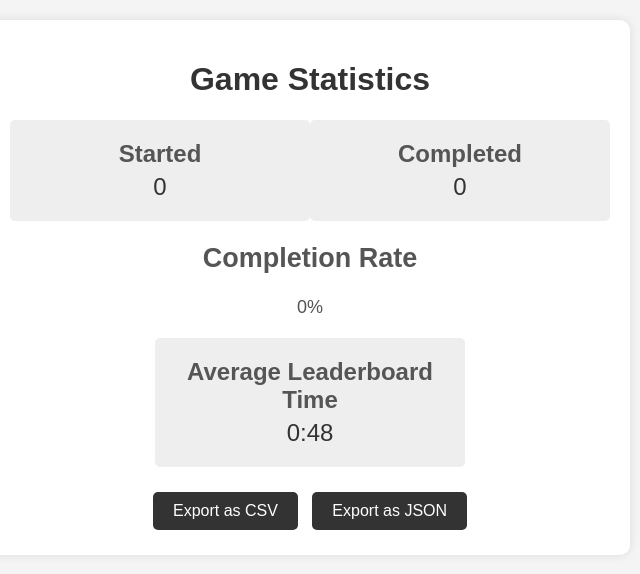
After one commit to JKTMN/Airshow-Quiz-Game, a Flask app: page /stats in a window 1280 px wide. The commit adds this page. Shown: the top 574 px of the page, without its empty margins (330-970 px from the left). Run offline with Flask 3, Linux system fonts and the light colour scheme.

Commit message:
Few small changes and stats page added
To access stats page visit /stats

```diff
--- /dev/null
+++ b/AirShowStats/airshow_game_stats.csv
@@ -0,0 +1,2 @@
+Started,Completed,Completion Rate,Average Leaderboard Time
+74,60,81.08%,0:48
--- /dev/null
+++ b/AirShowStats/airshow_game_stats.json
@@ -0,0 +1,6 @@
+{
+  "started": 74,
+  "completed": 60,
+  "completionRate": "81.08%",
+  "averageLeaderboardTime": "0:48"
+}
--- a/app.py
+++ b/app.py
@@ -31,6 +31,10 @@ def home():
 @app.route('/game')
 def game():
     return render_template('game.html')
+
+@app.route('/stats')
+def stats():
+    return render_template('stats.html')
 
 
 @app.route('/leaderboard', methods=['GET'])
--- a/leaderboard.json
+++ b/leaderboard.json
@@ -1,2 +1,52 @@
 [
+    {
+        "position": 1,
+        "name": "<b>Ben The Second</b>",
+        "time": "43 seconds"
+    },
+    {
+        "position": 2,
+        "name": "Jamie",
+        "time": "43 seconds"
+    },
+    {
+        "position": 3,
+        "name": "Garvita",
+        "time": "44 seconds"
+    },
+    {
+        "position": 4,
+        "name": "Ganika",
+        "time": "44 seconds"
+    },
+    {
+        "position": 5,
+        "name": "Fin J",
+        "time": "46 seconds"
+    },
+    {
+        "position": 6,
+        "name": "Irina",
+        "time": "47 seconds"
+    },
+    {
+        "position": 7,
+        "name": "jamie",
+        "time": "50 seconds"
+    },
+    {
+        "position": 8,
+        "name": "Shayan",
+        "time": "55 seconds"
+    },
+    {
+        "position": 9,
+        "name": "Ben",
+        "time": "55 seconds"
+    },
+    {
+        "position": 10,
+        "name": "mathew",
+        "time": "59 seconds"
+    }
 ]
--- a/static/gamestyles.css
+++ b/static/gamestyles.css
@@ -38,7 +38,7 @@ body {
     margin-bottom: 20px;
     margin-top: 3rem;
     align-self: center;
-    height: 30px; /* Adjust height as needed */
+    height: 30px;
 }
 
 .progress-bar {
--- /dev/null
+++ b/static/statsScript.js
@@ -0,0 +1,64 @@
+const startedCount = parseInt(localStorage.getItem('playerCounter')) || 0;
+const completedCount = parseInt(localStorage.getItem('quizCompleteCounter')) || 0;
+let averageTime = '0:00';
+
+let completionRate = 0;
+if (startedCount > 0) {
+    completionRate = ((completedCount / startedCount) * 100).toFixed(2);
+}
+
+document.getElementById('started').textContent = startedCount;
+document.getElementById('completed').textContent = completedCount;
+document.getElementById('completionRate').textContent = `${completionRate}%`;
+
+function exportCSV() {
+    const csvData = `Started,Completed,Completion Rate,Average Leaderboard Time\n${startedCount},${completedCount},${completionRate}%,${averageTime}`;
+    const blob = new Blob([csvData], { type: 'text/csv' });
+    const url = window.URL.createObjectURL(blob);
+    const a = document.createElement('a');
+    a.setAttribute('href', url);
+    a.setAttribute('download', 'game_stats.csv');
+    a.click();
+}
+
+function exportJSON() {
+    const jsonData = {
+        started: startedCount,
+        completed: completedCount,
+        completionRate: `${completionRate}%`,
+        averageLeaderboardTime: averageTime
+    };
+    const blob = new Blob([JSON.stringify(jsonData, null, 2)], { type: 'application/json' });
+    const url = window.URL.createObjectURL(blob);
+    const a = document.createElement('a');
+    a.setAttribute('href', url);
+    a.setAttribute('download', 'game_stats.json');
+    a.click();
+}
+
+function loadLeaderboard() {
+    fetch('/leaderboard')
+        .then(response => response.json())
+        .then(data => {
+            const times = data.map(entry => {
+                const timeString = entry.time;
+                const seconds = parseInt(timeString.split(' ')[0], 10);
+                return seconds;
+            });
+
+            if (times.length > 0) {
+                const totalSeconds = times.reduce((total, time) => total + time, 0);
+                const avgSeconds = totalSeconds / times.length;
+
+                const minutes = Math.floor(avgSeconds / 60);
+                const seconds = Math.floor(avgSeconds % 60);
+                averageTime = `${minutes}:${seconds.toString().padStart(2, '0')}`;
+                document.getElementById('averageTime').textContent = averageTime;
+            }
+        })
+        .catch(error => {
+            console.error('Error loading leaderboard data:', error);
+        });
+}
+
+window.onload = loadLeaderboard;
--- /dev/null
+++ b/static/statsStyles.css
@@ -0,0 +1,62 @@
+body {
+    font-family: Arial, sans-serif;
+    background-color: #f4f4f4;
+    margin: 0;
+    padding: 20px;
+}
+.container {
+    max-width: 600px;
+    margin: 0 auto;
+    background: #fff;
+    padding: 20px;
+    border-radius: 10px;
+    box-shadow: 0 0 10px rgba(0,0,0,0.1);
+}
+h1 {
+    text-align: center;
+    color: #333;
+}
+.stats, .average-time {
+    display: flex;
+    justify-content: space-around;
+    margin-top: 20px;
+}
+.stat, .avg-time-box {
+    background-color: #eee;
+    padding: 20px;
+    border-radius: 5px;
+    text-align: center;
+    width: 45%;
+}
+.stat h2, .avg-time-box h2 {
+    margin: 0;
+    color: #555;
+}
+.stat p, .avg-time-box p {
+    font-size: 24px;
+    margin: 5px 0 0 0;
+    color: #333;
+}
+.completion-rate {
+    margin-top: 20px;
+    text-align: center;
+    font-size: 18px;
+    color: #555;
+}
+.export-buttons {
+    text-align: center;
+    margin-top: 20px;
+}
+button {
+    padding: 10px 20px;
+    margin: 5px;
+    font-size: 16px;
+    cursor: pointer;
+    border: none;
+    border-radius: 5px;
+    background-color: #333;
+    color: white;
+}
+button:hover {
+    background-color: #555;
+}
--- a/templates/game.html
+++ b/templates/game.html
@@ -36,6 +36,10 @@
 
     <p id="feedback"></p>
 
+    <script>
+        playerCounter++;
+        alert(playerCounter);
+    </script>
 
     <script src="{{ url_for('static', filename='gamescript.js') }}"></script>
 </body>
--- /dev/null
+++ b/templates/stats.html
@@ -0,0 +1,42 @@
+<!DOCTYPE html>
+<html lang="en">
+<head>
+    <meta charset="UTF-8">
+    <meta name="viewport" content="width=device-width, initial-scale=1.0">
+    <title>Game Stats</title>
+    <link rel="stylesheet" href="{{ url_for('static', filename='statsStyles.css') }}">
+</head>
+<body>
+
+<div class="container">
+    <h1>Game Statistics</h1>
+    <div class="stats">
+        <div class="stat">
+            <h2>Started</h2>
+            <p id="started">0</p>
+        </div>
+        <div class="stat">
+            <h2>Completed</h2>
+            <p id="completed">0</p>
+        </div>
+    </div>
+    <div class="completion-rate">
+        <h2>Completion Rate</h2>
+        <p id="completionRate">0%</p>
+    </div>
+    <div class="average-time">
+        <div class="avg-time-box">
+            <h2>Average Leaderboard Time</h2>
+            <p id="averageTime">0:00</p>
+        </div>
+    </div>
+    <div class="export-buttons">
+        <button onclick="exportCSV()">Export as CSV</button>
+        <button onclick="exportJSON()">Export as JSON</button>
+    </div>
+</div>
+
+<script src="{{ url_for('static', filename='statsScript.js') }}"></script>
+
+</body>
+</html>
```
Also changed, not shown: static/gamescript.js (+52 -18 lines), templates/home.html (line endings or trailing spaces).
